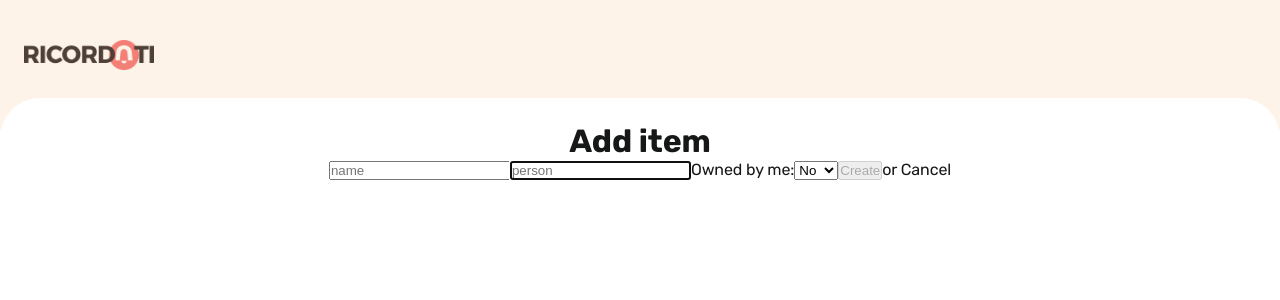
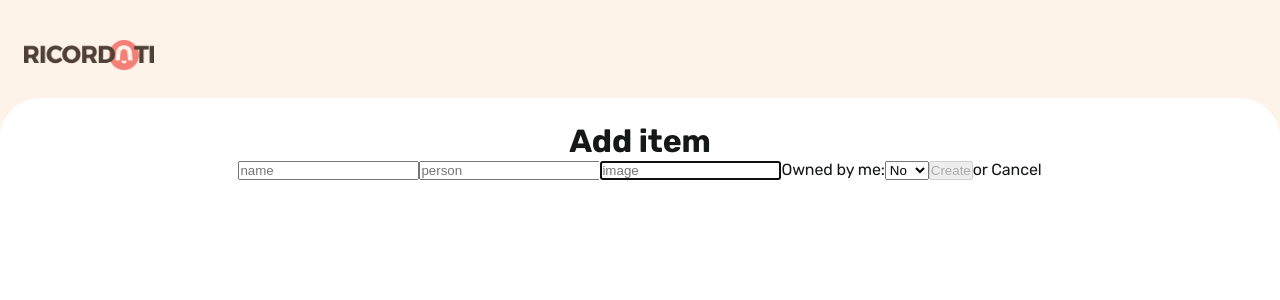
Before and after one commit to irenedeni/ricordati, a Next.js app: page /create in a window 1280 px wide. Shown: the top 300 px of the page. Built offline with nearby package versions, Linux system fonts and the light colour scheme.

Commit message:
added image to props

```diff
--- a/next.config.js
+++ b/next.config.js
@@ -7,5 +7,4 @@ const nextConfig = {
     domains: ['previews.123rf.com'],
   },
 }
-
 module.exports = nextConfig
--- a/src/components/ItemCard.tsx
+++ b/src/components/ItemCard.tsx
@@ -1,4 +1,3 @@
-import Image from 'next/image'
 import styles from '@/styles/ItemCard.module.css'
 import Button from './Button'
 import { capitalize } from '@/lib/functions'
@@ -40,7 +39,7 @@ const ItemCard = ({
           <div className={styles.subtitle}>{subtitle}{capitalize(person)}</div>
         </div>
         {image ? (
-          <Image
+          <img
             src={image}
             alt={name}
             width={80}
--- a/src/pages/api/item/create.ts
+++ b/src/pages/api/item/create.ts
@@ -7,13 +7,13 @@ export default async function handle(
   req: NextApiRequest,
   res: NextApiResponse,
 ) {
-  const { name, person, ownedByMe } = req.body
-
+  const { name, person, ownedByMe, image } = req.body
   const result = await prisma.item.create({
     data: {
       name: capitalize(name),
       person: capitalize(person),
       ownedByMe,
+      image,
     },
   })
   res.json(result)
--- a/src/pages/create.tsx
+++ b/src/pages/create.tsx
@@ -5,12 +5,13 @@ import Router from 'next/router'
 export default function Create() {
   const [name, setName] = useState('')
   const [person, setPerson] = useState('')
+  const [image, setImage] = useState('')
   const [ownedByMe, setOwnedByMe] = useState(false)
 
   const submitData = async (e: React.SyntheticEvent) => {
     e.preventDefault()
     try {
-      const body = { name, person, ownedByMe }
+      const body = { name, person, ownedByMe, image }
       await fetch('/api/item/create', {
         method: 'POST',
         headers: { 'Content-Type': 'application/json' },
@@ -41,6 +42,13 @@ export default function Create() {
             type="text"
             value={person}
           />
+          <input
+            autoFocus
+            onChange={(e) => setImage(e.target.value)}
+            placeholder="image"
+            type="text"
+            value={image}
+          />
           <label htmlFor="ownership">Owned by me:</label>
           <select
             name="ownership"
```
Also changed, not shown: src/pages/items/[id].tsx (+14 -3 lines), 1 other file (tests, documents, lock files or other folders).
